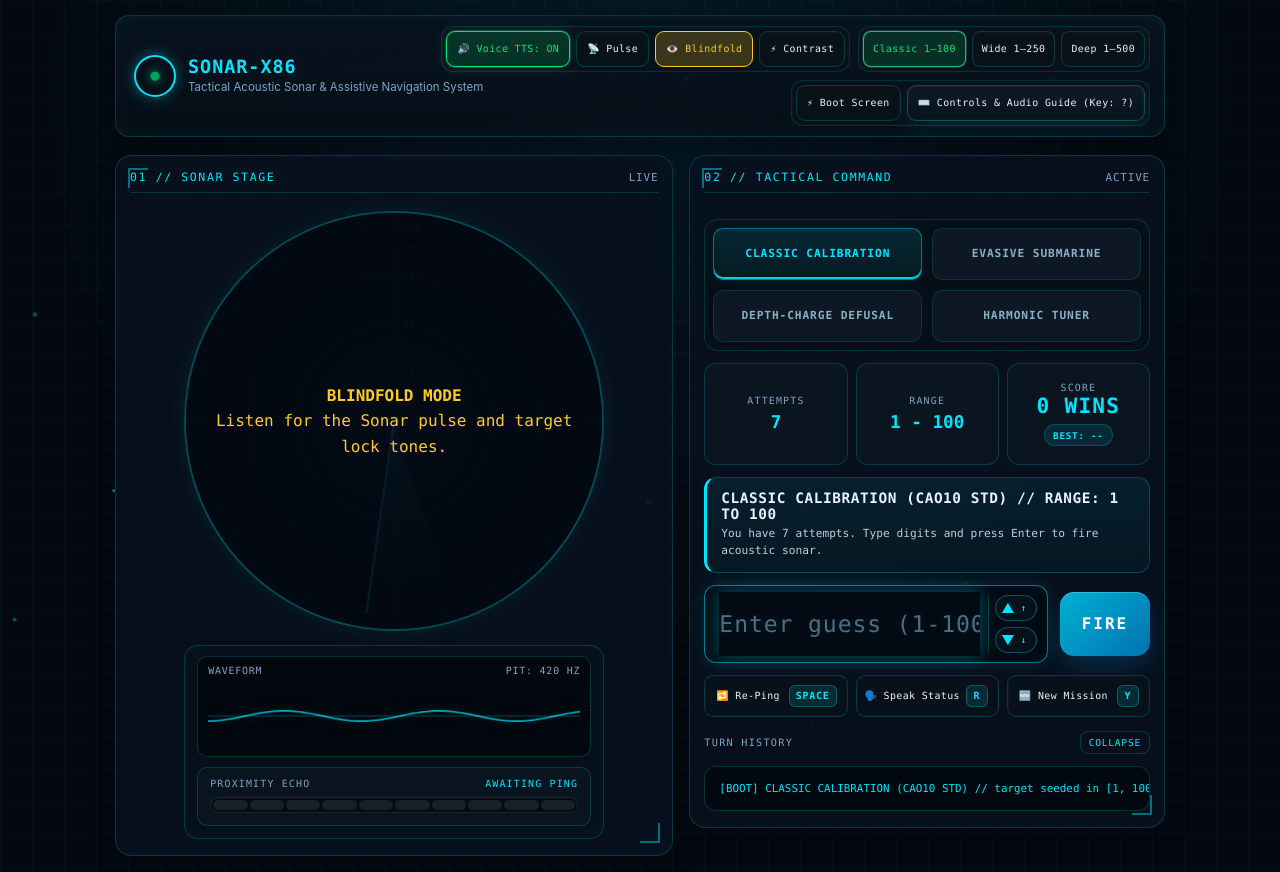
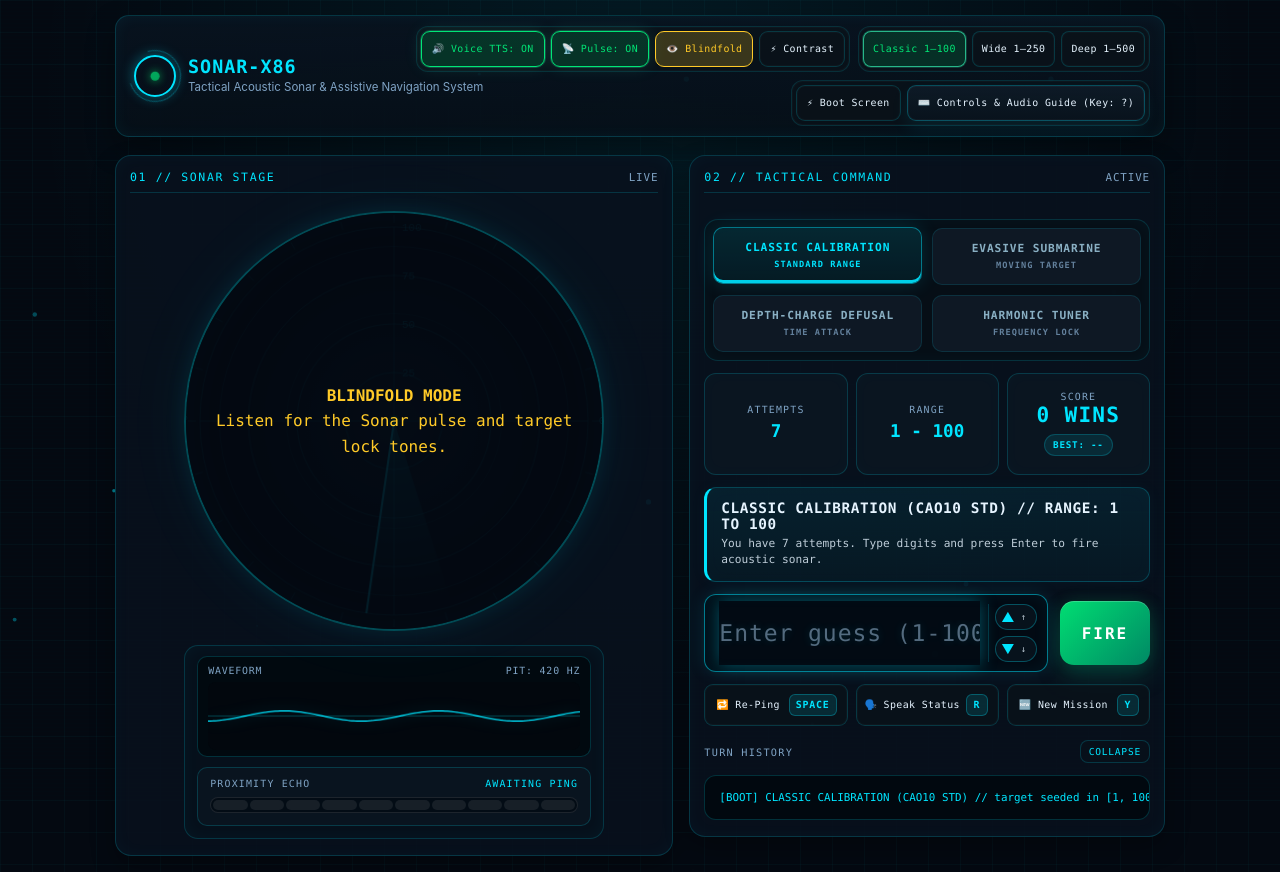
Before and after one commit to freeckss/Sonar_NumGuess, a plain HTML site: page index.html in a window 1280 px wide. Both pictures are taken after a click on the button "🕶️ Launch in Blindfold Mode (Key: B)". Drawn offline with Linux system fonts and the light colour scheme.

Commit message:
Polish HUD design and blindfold pulse

```diff
--- a/css/components.css
+++ b/css/components.css
@@ -252,6 +252,20 @@
   box-shadow: 0 0 14px rgba(0, 229, 255, 0.4);
 }
 
+.sonar-badge::before {
+  content: '';
+  position: absolute;
+  inset: -7px;
+  border: 1px solid rgba(0, 229, 255, 0.28);
+  border-radius: 50%;
+  border-top-color: transparent;
+  animation: badgeSweep 2.8s linear infinite;
+}
+
+@keyframes badgeSweep {
+  to { transform: rotate(360deg); }
+}
+
 .sonar-badge::after {
   content: '';
   width: 10px;
@@ -378,7 +392,7 @@ select.btn-chip {
   overflow: hidden;
   border: 2px solid rgba(0, 229, 255, 0.3);
   background: radial-gradient(circle at center, rgba(0, 229, 255, 0.08), rgba(2, 8, 12, 1) 62%);
-  box-shadow: inset 0 0 30px rgba(0, 229, 255, 0.12), 0 0 22px rgba(0, 229, 255, 0.08);
+  box-shadow: inset 0 0 30px rgba(0, 229, 255, 0.12), 0 0 22px rgba(0, 229, 255, 0.08), 0 0 70px rgba(0, 229, 255, 0.05);
   transition: box-shadow 0.25s ease, transform 0.25s ease;
   margin: 0 auto;
   transform-origin: center;
@@ -556,6 +570,9 @@ body.blindfold-mode .blindfold-banner { display: flex; }
 .prox-seg.lit-med { background: var(--amber); box-shadow: 0 0 8px rgba(255, 202, 40, 0.65); }
 .prox-seg.lit-high { background: var(--emerald); box-shadow: 0 0 10px rgba(54, 240, 180, 0.8); }
 
+.prox-bar-track:has(.lit-med) { border-color: rgba(255, 202, 40, 0.42); }
+.prox-bar-track:has(.lit-high) { border-color: rgba(0, 230, 118, 0.5); box-shadow: 0 0 16px rgba(0, 230, 118, 0.12); }
+
 .game-mode-tabs {
   display: grid;
   grid-template-columns: repeat(2, minmax(0, 1fr));
@@ -588,8 +605,18 @@ body.blindfold-mode .blindfold-banner { display: flex; }
   min-width: 0;
   min-height: 52px;
   display: flex;
+  flex-direction: column;
+  gap: 4px;
   align-items: center;
   justify-content: center;
+}
+
+.mode-tab small {
+  color: var(--text-dim);
+  font-family: var(--font-mono);
+  font-size: 0.54rem;
+  letter-spacing: 0.12em;
+  opacity: 0.75;
 }
 
 .mode-tab:hover {
@@ -602,8 +629,14 @@ body.blindfold-mode .blindfold-banner { display: flex; }
   background: linear-gradient(180deg, rgba(0, 229, 255, 0.12), rgba(0, 229, 255, 0.06));
   color: var(--cyan);
   border-color: rgba(0, 229, 255, 0.45);
-  box-shadow: inset 0 -2px 0 rgba(0, 229, 255, 0.9), 0 0 16px rgba(0, 229, 255, 0.08);
+  box-shadow: inset 0 -3px 0 rgba(0, 229, 255, 0.9), 0 0 20px rgba(0, 229, 255, 0.14);
+  transform: translateY(-1px);
 }
+
+.mode-tab.active small { color: var(--cyan); opacity: 1; }
+.mode-tab[data-mode='evasive'].active { color: var(--amber); border-color: rgba(255, 202, 40, 0.55); box-shadow: inset 0 -3px 0 var(--amber), 0 0 20px rgba(255, 202, 40, 0.13); }
+.mode-tab[data-mode='defusal'].active { color: var(--coral); border-color: rgba(255, 82, 82, 0.55); box-shadow: inset 0 -3px 0 var(--coral), 0 0 20px rgba(255, 82, 82, 0.13); }
+.mode-tab[data-mode='harmonic'].active { color: var(--magenta); border-color: rgba(224, 64, 251, 0.55); box-shadow: inset 0 -3px 0 var(--magenta), 0 0 20px rgba(224, 64, 251, 0.13); }
 
 .status-strip {
   display: grid;
@@ -693,17 +726,44 @@ body.blindfold-mode .blindfold-banner { display: flex; }
   justify-content: center;
   gap: 4px;
   transition: all 0.2s ease;
-  box-shadow: inset 0 0 18px rgba(0, 229, 255, 0.02);
+  box-shadow: inset 0 0 18px rgba(0, 229, 255, 0.02), 0 0 18px rgba(0, 229, 255, 0.04);
+  position: relative;
+  overflow: hidden;
+}
+
+.feedback-banner::after {
+  content: '';
+  position: absolute;
+  inset: 0;
+  pointer-events: none;
+  background: linear-gradient(110deg, transparent 20%, rgba(255,255,255,0.07) 48%, transparent 76%);
+  transform: translateX(-120%);
+  animation: feedbackScan 4s ease-in-out infinite;
+}
+
+@keyframes feedbackScan {
+  0%, 62% { transform: translateX(-120%); }
+  82%, 100% { transform: translateX(120%); }
 }
 
 .feedback-banner.low { background: rgba(255, 202, 40, 0.1); border-left-color: var(--amber); color: var(--amber); }
 .feedback-banner.high { background: rgba(215, 122, 255, 0.1); border-left-color: var(--magenta); color: var(--magenta); }
 .feedback-banner.error { background: rgba(255, 91, 91, 0.1); border-left-color: var(--coral); color: var(--coral); }
 .feedback-banner.win { background: rgba(54, 240, 180, 0.12); border-left-color: var(--emerald); color: var(--emerald); }
+.feedback-banner.win { animation: statusWin 0.7s ease-out; }
+.feedback-banner.error { box-shadow: inset 0 0 22px rgba(255, 82, 82, 0.08), 0 0 20px rgba(255, 82, 82, 0.1); }
+.feedback-banner.low { box-shadow: inset 0 0 22px rgba(255, 202, 40, 0.06), 0 0 18px rgba(255, 202, 40, 0.08); }
+.feedback-banner.high { box-shadow: inset 0 0 22px rgba(224, 64, 251, 0.06), 0 0 18px rgba(224, 64, 251, 0.08); }
+
+@keyframes statusWin {
+  0% { transform: scale(0.985); filter: brightness(1); }
+  45% { transform: scale(1.012); filter: brightness(1.3); }
+  100% { transform: scale(1); filter: brightness(1); }
+}
 
 .feedback-main {
   font-family: var(--font-mono);
-  font-size: 0.9rem;
+  font-size: clamp(0.78rem, 1.2vw, 0.9rem);
   font-weight: 700;
   letter-spacing: 0.04em;
 }
@@ -814,20 +874,20 @@ body.blindfold-mode .blindfold-banner { display: flex; }
   border: none;
   border-radius: 14px;
   padding: 0 22px;
-  background: linear-gradient(135deg, rgba(0, 180, 216, 0.98), rgba(0, 119, 182, 0.96));
+  background: linear-gradient(135deg, rgba(0, 230, 118, 0.96), rgba(0, 139, 102, 0.98));
   color: #fff;
   font-family: var(--font-mono);
   font-weight: 700;
   letter-spacing: 0.12em;
   text-transform: uppercase;
   cursor: pointer;
-  box-shadow: 0 12px 24px rgba(0, 116, 187, 0.26), inset 0 1px 0 rgba(255,255,255,0.2);
+  box-shadow: 0 12px 24px rgba(0, 139, 102, 0.3), inset 0 1px 0 rgba(255,255,255,0.2), 0 0 18px rgba(0, 230, 118, 0.12);
   transition: transform 0.18s ease, box-shadow 0.18s ease, filter 0.18s ease;
 }
 
 .btn-fire:hover, .btn-fire:focus-visible {
   transform: translateY(-1px);
-  box-shadow: 0 16px 26px rgba(0, 116, 187, 0.32), inset 0 1px 0 rgba(255,255,255,0.25);
+  box-shadow: 0 16px 26px rgba(0, 139, 102, 0.38), inset 0 1px 0 rgba(255,255,255,0.25), 0 0 26px rgba(0, 230, 118, 0.24);
   outline: 2px solid rgba(255,255,255,0.15);
 }
 
--- a/css/layout.css
+++ b/css/layout.css
@@ -93,29 +93,6 @@ body.intro-open {
   box-shadow: 0 10px 24px rgba(0, 0, 0, 0.3), inset 0 0 18px rgba(0, 229, 255, 0.03);
   position: relative;
   overflow: hidden;
-}
-
-.panel::before,
-.panel::after {
-  content: '';
-  position: absolute;
-  width: 18px;
-  height: 18px;
-  border-color: rgba(0, 229, 255, 0.45);
-  border-style: solid;
-  pointer-events: none;
-}
-
-.panel::before {
-  left: 12px;
-  top: 12px;
-  border-width: 2px 0 0 2px;
-}
-
-.panel::after {
-  right: 12px;
-  bottom: 12px;
-  border-width: 0 2px 2px 0;
 }
 
 .panel-title {
@@ -276,6 +253,18 @@ body.intro-open {
   .main-grid { grid-template-columns: 1fr; }
 }
 
+@media (max-width: 1100px) and (min-width: 901px) {
+  .top-header {
+    flex-direction: column;
+    align-items: stretch;
+  }
+
+  .toolbar-controls {
+    width: 100%;
+    justify-content: flex-start;
+  }
+}
+
 @media (max-width: 640px) {
   body { padding: 12px 12px 90px; }
   .toolbar-controls { justify-content: flex-start; }
--- a/css/theme.css
+++ b/css/theme.css
@@ -8,6 +8,8 @@
   --amber: #ffca28;
   --coral: #ff5252;
   --magenta: #e040fb;
+  --surface-highlight: rgba(255, 255, 255, 0.06);
+  --scanline: rgba(0, 229, 255, 0.035);
   --text-main: #e6f4ff;
   --text-dim: #7fa3c4;
   --font-mono: 'JetBrains Mono', 'Fira Code', 'Consolas', monospace;
@@ -46,6 +48,16 @@ body {
   overflow-y: auto;
 }
 
+body::before {
+  content: '';
+  position: fixed;
+  inset: 0;
+  pointer-events: none;
+  z-index: 0;
+  background: repeating-linear-gradient(180deg, transparent 0, transparent 3px, var(--scanline) 4px);
+  opacity: 0.45;
+}
+
 #ambientParticlesCanvas {
   position: fixed !important;
   top: 0 !important;
@@ -77,3 +89,12 @@ body.blindfold-mode .visual-spoiler { filter: blur(14px); user-select: none; poi
 }
 
 button, input, select { font: inherit; }
+
+@media (prefers-reduced-motion: reduce) {
+  *, *::before, *::after {
+    animation-duration: 0.001ms !important;
+    animation-iteration-count: 1 !important;
+    scroll-behavior: auto !important;
+    transition-duration: 0.001ms !important;
+  }
+}
--- a/index.html
+++ b/index.html
@@ -125,10 +125,10 @@
       </div>
 
       <div class='game-mode-tabs' role='tablist' aria-label='Game mode selector'>
-        <button class='mode-tab active' type='button' role='tab' aria-selected='true' data-mode='classic'>Classic Calibration</button>
-        <button class='mode-tab' type='button' role='tab' aria-selected='false' data-mode='evasive'>Evasive Submarine</button>
-        <button class='mode-tab' type='button' role='tab' aria-selected='false' data-mode='defusal'>Depth-Charge Defusal</button>
-        <button class='mode-tab' type='button' role='tab' aria-selected='false' data-mode='harmonic'>Harmonic Tuner</button>
+        <button class='mode-tab active' type='button' role='tab' aria-selected='true' data-mode='classic'><span>Classic Calibration</span><small>STANDARD RANGE</small></button>
+        <button class='mode-tab' type='button' role='tab' aria-selected='false' data-mode='evasive'><span>Evasive Submarine</span><small>MOVING TARGET</small></button>
+        <button class='mode-tab' type='button' role='tab' aria-selected='false' data-mode='defusal'><span>Depth-Charge Defusal</span><small>TIME ATTACK</small></button>
+        <button class='mode-tab' type='button' role='tab' aria-selected='false' data-mode='harmonic'><span>Harmonic Tuner</span><small>FREQUENCY LOCK</small></button>
       </div>
 
       <div class='status-strip'>
--- a/js/main.js
+++ b/js/main.js
@@ -98,6 +98,15 @@ function updateTtsButton() {
   button.innerHTML = `<span>${S.state.ttsEnabled ? '🔊 Voice TTS: ON' : '🔇 Voice TTS: OFF'}</span>`;
 }
 
+function updatePulseButton() {
+  const button = S.ui && S.ui.btnSonarLoop;
+  if (!button || !S.state) return;
+
+  button.classList.toggle('active', S.state.continuousPulse);
+  button.setAttribute('aria-pressed', String(S.state.continuousPulse));
+  button.innerHTML = `<span>📡 Pulse${S.state.continuousPulse ? ': ON' : ''}</span>`;
+}
+
 function showIntroOverlay() {
   const overlay = S.ui && S.ui.introOverlay ? S.ui.introOverlay : document.getElementById('introOverlay');
   if (!overlay) return;
@@ -126,11 +135,14 @@ function dismissIntroOverlay({ blindfold = false } = {}) {
 
   if (blindfold && S.state) {
     S.state.blindfoldMode = true;
+    S.state.continuousPulse = true;
     document.body.classList.add('blindfold-mode');
     if (S.ui && S.ui.btnBlindfold) {
       S.ui.btnBlindfold.classList.add('blindfold-active');
       S.ui.btnBlindfold.setAttribute('aria-pressed', 'true');
     }
+    updatePulseButton();
+    if (typeof restartAmbientPulseTimer === 'function') restartAmbientPulseTimer();
   }
 
   overlay.classList.remove('is-visible');
@@ -199,9 +211,7 @@ function wireEvents() {
   if (ui.btnSonarLoop) {
     ui.btnSonarLoop.addEventListener('click', () => {
       S.state.continuousPulse = !S.state.continuousPulse;
-      ui.btnSonarLoop.classList.toggle('active', S.state.continuousPulse);
-      ui.btnSonarLoop.setAttribute('aria-pressed', String(S.state.continuousPulse));
-      ui.btnSonarLoop.innerHTML = `<span>📡 Pulse${S.state.continuousPulse ? ': ON' : ''}</span>`;
+      updatePulseButton();
 
       if (S.state.continuousPulse) {
         if (typeof restartAmbientPulseTimer === 'function') restartAmbientPulseTimer();
@@ -220,9 +230,7 @@ function wireEvents() {
       S.state.continuousPulse = turningOn;
 
       if (ui.btnSonarLoop) {
-        ui.btnSonarLoop.classList.toggle('active', S.state.continuousPulse);
-        ui.btnSonarLoop.setAttribute('aria-pressed', String(S.state.continuousPulse));
-        ui.btnSonarLoop.innerHTML = `<span>📡 Pulse${S.state.continuousPulse ? ': ON' : ''}</span>`;
+        updatePulseButton();
       }
 
       if (typeof restartAmbientPulseTimer === 'function') {
```
